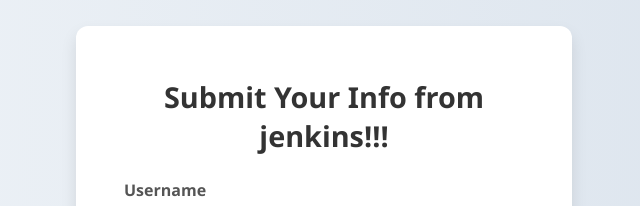
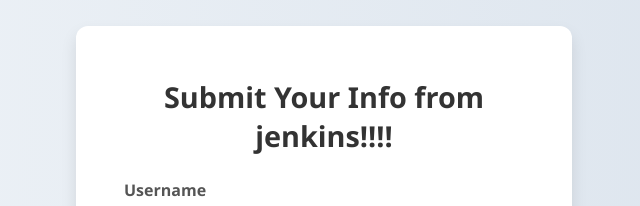
Before and after one commit to GeyasreeR/Tutedude-docker, a website: page frontend/public/index.html in a window 1280 px wide. Shown: the top 206 px of the page, 316-956 px from the left. Drawn offline with Linux system fonts and the light colour scheme.

Commit message:
Update index.html
test cicd

```diff
--- a/frontend/public/index.html
+++ b/frontend/public/index.html
@@ -9,7 +9,7 @@
 </head>
 <body>
   <div class="container">
-    <h1>Submit Your Info from jenkins!!!</h1>
+    <h1>Submit Your Info from jenkins!!!!</h1>
     <form action="/submit-form" method="POST">
       <label for="username">Username</label>
       <input type="text" name="username" placeholder="Enter your name" required />
```
